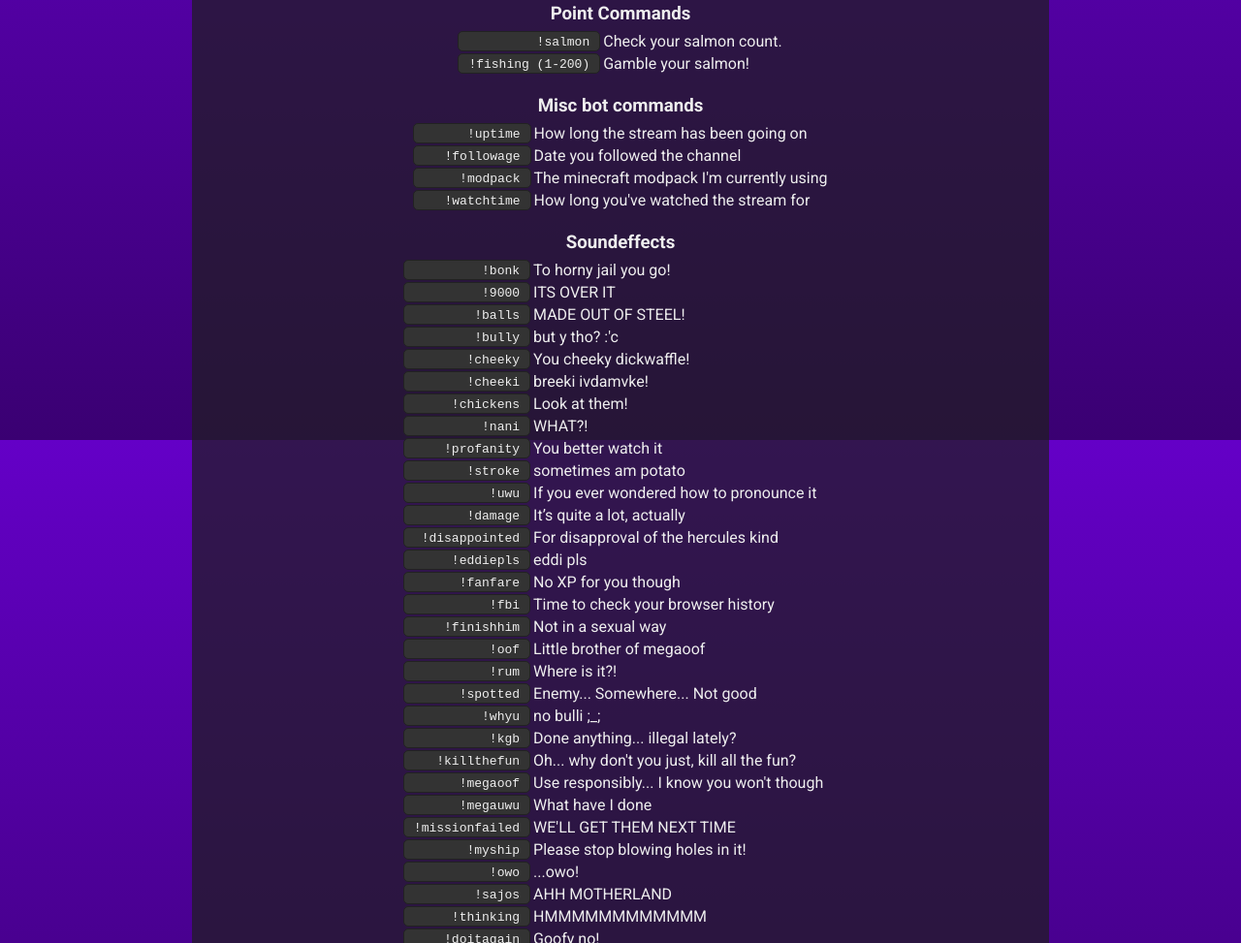
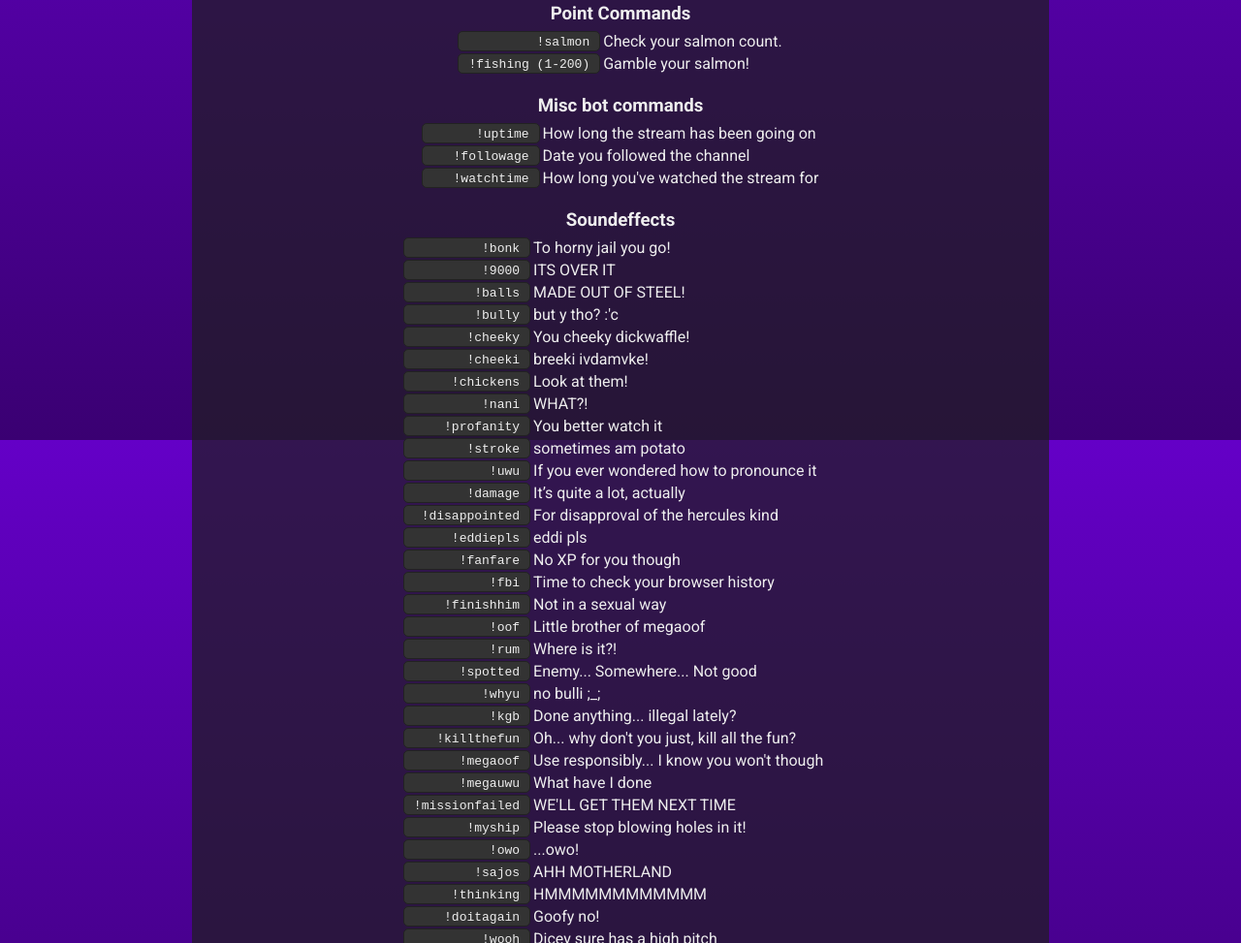
Before and after one commit to EddieTheBear/EddieTheBear.github.io, a plain HTML site: page index.html in a window 1280 px wide. Shown: the part 1146-2119 px from the top of the page at 97% size. Drawn offline with nearby package versions, Linux system fonts and the light colour scheme.

Commit message:
Update index.html

```diff
--- a/index.html
+++ b/index.html
@@ -94,7 +94,6 @@
 					<table>
 						<tr><td>!uptime</td><td>How long the stream has been going on</td></tr>
 						<tr><td>!followage</td><td>Date you followed the channel</td></tr>
-						<tr><td>!modpack</td><td>The minecraft modpack I'm currently using</td></tr>
 						<tr><td>!watchtime</td><td>How long you've watched the stream for</td></tr>
 					</table>
 					<h3>Soundeffects</h3>
```
